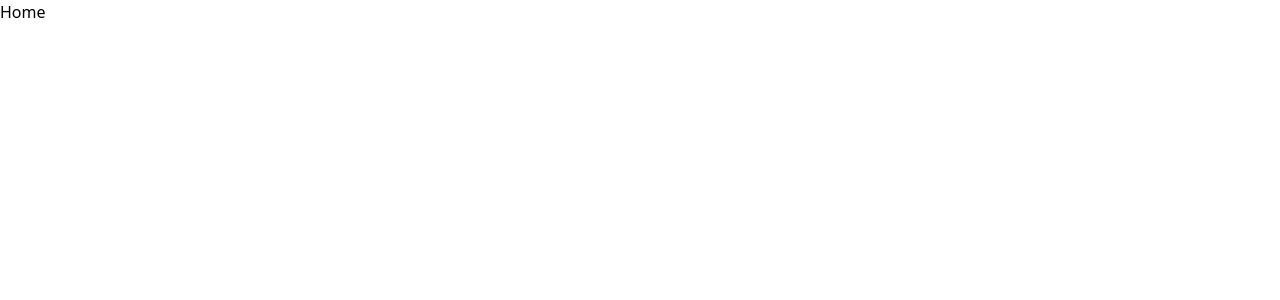
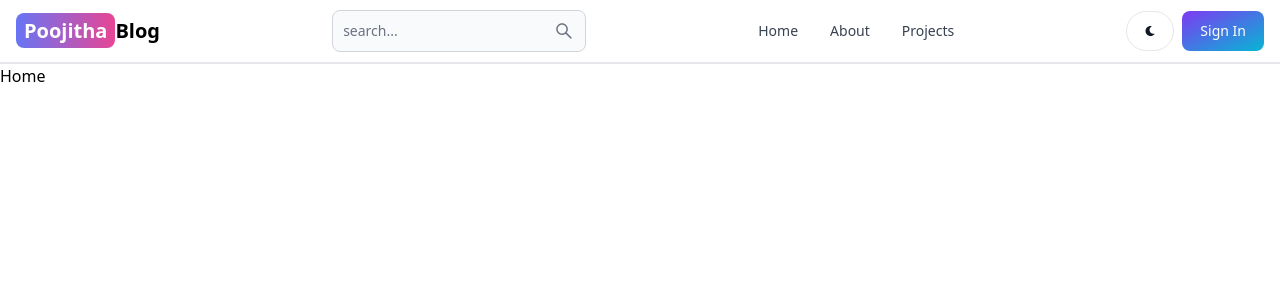
Before and after one commit to poogitha9/mern-blog, a React (Vite) app in the folder client/: page / in a window 1280 px wide. Shown: the top 300 px of the page. Built offline with nearby package versions, Linux system fonts and the light colour scheme.

Commit message:
create header section

```diff
--- a/client/package.json
+++ b/client/package.json
@@ -10,8 +10,10 @@
     "preview": "vite preview"
   },
   "dependencies": {
+    "flowbite-react": "^0.7.2",
     "react": "^18.2.0",
     "react-dom": "^18.2.0",
+    "react-icons": "^5.0.1",
     "react-router-dom": "^6.2.1"
   },
   "devDependencies": {
--- a/client/src/App.jsx
+++ b/client/src/App.jsx
@@ -5,10 +5,12 @@
 import SignUp from './pages/SignUp';
 import Dashboard from './pages/Dashboard';
 import Projects from './pages/Projects';
+import Header from "./components/Header";
 
 export default function App() {
   return (
     <BrowserRouter>
+    <Header/>
       <Routes>
         <Route path="/" element={<Home />} />
         <Route path="/about" element={<About />} />
--- /dev/null
+++ b/client/src/components/Header.jsx
@@ -0,0 +1,54 @@
+import { Navbar, TextInput, Button } from "flowbite-react";
+import { Link } from "react-router-dom";
+import { AiOutlineSearch } from "react-icons/ai";
+import {FaMoon} from 'react-icons/fa';
+
+export default function Header() {
+  return (
+    <Navbar className="border-b-2">
+      <Link to="/" className="self-center whitespace-nowrap text-sm sm:text-xl font-semibold dark:text-white">
+        <span className="px-2 py-1 bg-gradient-to-r from-indigo-500 viv-purple-500 to-pink-500 rounded-lg text-white">Poojitha</span>
+        Blog
+      </Link>
+      <form>
+        <TextInput
+          type="text"
+          placeholder="search..."
+          rightIcon={AiOutlineSearch}
+          className="hidden lg:inline"
+        />
+      </form>
+      <Button className="w-12 h-10 lg:hidden" style={{ backgroundColor:"lightgrey" }} pill>
+        <AiOutlineSearch/>
+      </Button>
+      <div className="flex gap-2 md:order-2">
+        <Button className="w-12 h-10 hidden sm:inline" color="gray" pill>
+            <FaMoon/>
+        </Button>
+        <Link to = '/sign-in'>
+        <Button  gradientDuoTone='purpleToBlue'>
+            Sign In
+            </Button>
+        </Link>
+        <Navbar.Toggle/>
+        </div>
+        <Navbar.Collapse>
+            <Navbar.Link>
+                <Link to="/">
+                    Home
+                </Link>
+            </Navbar.Link>
+            <Navbar.Link>
+                <Link to="/about">
+                    About
+                </Link>
+            </Navbar.Link>
+            <Navbar.Link>
+                <Link to="/projects">
+                    Projects
+                </Link>
+            </Navbar.Link>
+        </Navbar.Collapse>
+     </Navbar>
+  );
+}
--- a/client/tailwind.config.js
+++ b/client/tailwind.config.js
@@ -3,9 +3,10 @@
   content: [
     "./index.html",
     "./src/**/*.{js,ts,jsx,tsx}",
+    'node_modules/flowbite-react/lib/esm/**/*.js',
   ],
   theme: {
     extend: {},
   },
-  plugins: [],
+  plugins: [require('flowbite/plugin')],
 };
```
Also changed, not shown: 1 other file (tests, documents, lock files or other folders).
